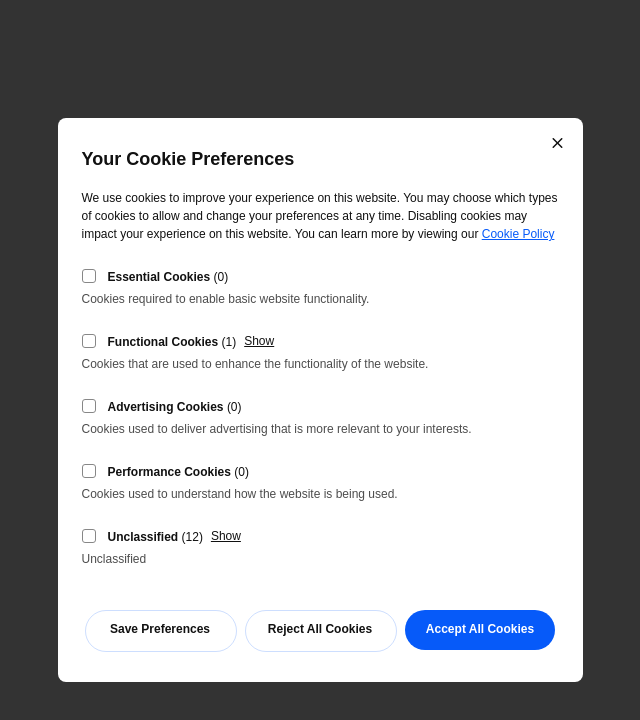
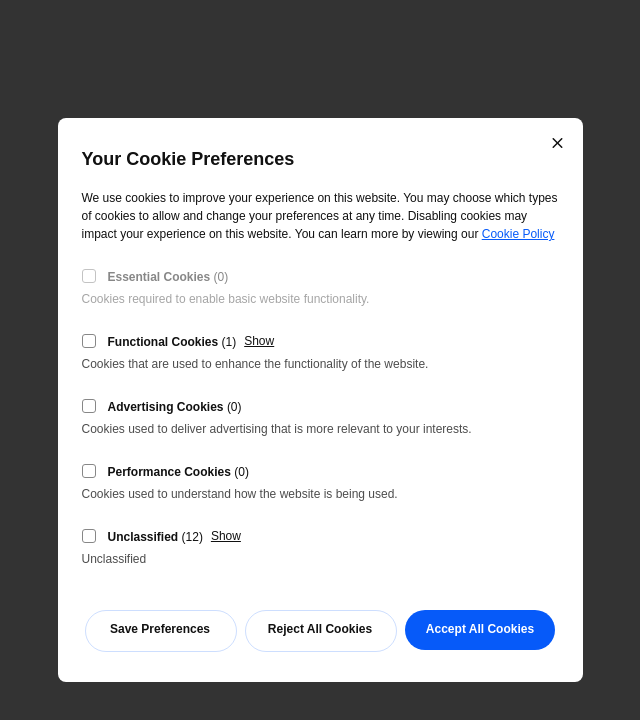
Before and after one commit to finn2212/coockie-widget-vue, a Vue app: page / in a window 1280 px wide. Both pictures are taken after a click on the button "Open Cookie Preferences". Shown: the top 720 px of the page, without its empty margins (320-960 px from the left). Built offline with nearby package versions, Linux system fonts and the light colour scheme.

Commit message:
feat: disable first column

```diff
--- a/src/components/CookieDialog.vue
+++ b/src/components/CookieDialog.vue
@@ -48,12 +48,12 @@
       <!-- Cookie Form -->
       <form class="gt-cookie-dialog__form">
         <div
-          v-for="(category, key) in cookies"
+          v-for="(category, key, index) in cookies"
           :key="key"
           :class="[
             'gt-cookie-dialog__checkbox-wrapper',
             {
-              'gt-cookie-dialog__checkbox-wrapper--disabled': category.disabled,
+              'gt-cookie-dialog__checkbox-wrapper--disabled': index === 0,
             },
           ]"
         >
@@ -139,7 +139,7 @@
           v-if="functionality.hasRejectAll"
           type="button"
           class="gt-cookie-dialog__button gt-cookie-dialog__button--stroke"
-          @click="rejactAll"
+          @click="rejectAll"
         >
           {{ content.dialogRejectAllButton }}
         </button>
@@ -201,19 +201,11 @@ export default {
       this.$emit("save-preferences", this.cookies);
     },
     acceptAll() {
-      const updatedCookies = this.cookies.map((cookie) => ({
-        ...cookie,
-        accepted: true,
-      }));
-      this.$emit("save-preferences", updatedCookies);
+      this.$emit("accept-all");
     },
 
     rejectAll() {
-      const updatedCookies = this.cookies.map((cookie) => ({
-        ...cookie,
-        accepted: false,
-      }));
-      this.$emit("save-preferences", updatedCookies);
+      this.$emit("reject-all");
     },
     closeDialog() {
       this.$emit("close-dialog");
@@ -240,19 +232,6 @@ export default {
 
       return descriptionMapping[categoryDescription] || categoryDescription;
     },
-    beforeEnter(el) {
-      el.style.opacity = 0;
-    },
-    enter(el, done) {
-      el.style.transition = "opacity 0.2s ease-in-out";
-      el.style.opacity = 1;
-      setTimeout(done, 200); // Match the duration of your animation
-    },
-    leave(el, done) {
-      el.style.transition = "opacity 0.2s ease-in-out";
-      el.style.opacity = 0;
-      setTimeout(done, 200); // Match the duration of your animation
-    },
   },
 };
 </script>
--- a/src/components/CookieTable.vue
+++ b/src/components/CookieTable.vue
@@ -18,10 +18,10 @@
           </a>
         </td>
         <td align="left">
-          <strong>{{ cookie.name }}</strong>
-          <span>{{ cookie.description }} </span>
+          <strong>{{ cookie.name || " " }}</strong>
+          <span>{{ cookie.description || " " }} </span>
         </td>
-        <td align="right">{{ cookie.retention }}</td>
+        <td align="right">{{ cookie.retention || " " }}</td>
       </tr>
     </tbody>
   </table>
--- a/src/views/App.vue
+++ b/src/views/App.vue
@@ -27,6 +27,7 @@
         @close-dialog="closeDialog"
         @reject-all="rejectAll"
         @save-preferences="savePreferences"
+        @accept-all="acceptAllCookies"
       />
     </div>
   </div>
@@ -63,14 +64,10 @@ export default {
 
       // Load saved preferences from localStorage
       const savedPreferences = CookieService.getItem("cookie_preferences");
-      // eslint-disable-next-line no-debugger
-      debugger;
 
       // Update cookies with saved preferences
       this.cookies = Object.keys(defaultCookies).reduce((result, key) => {
         const category = defaultCookies[key];
-        // eslint-disable-next-line no-debugger
-        debugger;
 
         result[key] = {
           ...category,
@@ -83,8 +80,6 @@ export default {
         };
         return result;
       }, {});
-      // eslint-disable-next-line no-debugger
-      debugger;
 
       // Apply saved preferences to block cookies
       const blockedCategories = this.getBlockedCategories(
@@ -97,11 +92,9 @@ export default {
     },
     openDialog() {
       this.isDialogOpen = true;
-      console.log(this.isDialogOpen);
     },
     closeDialog() {
       this.isDialogOpen = false;
-      console.log("Closing dialog..." + this.isDialogOpen);
     },
     savePreferences(updatedCookies) {
       this.cookies = updatedCookies;
@@ -111,19 +104,11 @@ export default {
       CookieService.blockCookies(blockedCategories);
       this.closeDialog();
     },
-    acceptAllCookies() {
-      const allAccepted = Object.keys(this.cookies).reduce((prefs, key) => {
-        prefs[key] = true;
-        return prefs;
-      }, {});
-      this.savePreferences(allAccepted);
-    },
-    rejectAll() {
-      // eslint-disable-next-line no-debugger
-      // Loop through all categories in this.cookies and set accepted to false
+    updateAllCookiesStatus(accepted) {
+      // Loop through all categories and set the accepted status
       Object.keys(this.cookies).forEach((key) => {
         if (this.cookies[key].accepted !== undefined) {
-          this.cookies[key].accepted = false; // Set accepted to false
+          this.cookies[key].accepted = accepted;
         }
       });
 
@@ -142,6 +127,16 @@ export default {
       // Save preferences to storage
       this.savePreferences(updatedPreferences);
     },
+
+    acceptAllCookies() {
+      this.updateAllCookiesStatus(true); // Set all cookies to accepted
+      this.closeDialog();
+    },
+
+    rejectAll() {
+      this.updateAllCookiesStatus(false); // Set all cookies to rejected
+      this.closeDialog();
+    },
     getBlockedCategories(preferences) {
       const blockedCategories = [];
 
@@ -157,8 +152,6 @@ export default {
     },
     correctFontFamily() {
       const wrapperElement = this.$refs.wrapperElement; // Reference the wrapper element
-      // eslint-disable-next-line no-debugger
-      debugger;
       if (!wrapperElement) return;
 
       const originalFontFamily =
```
